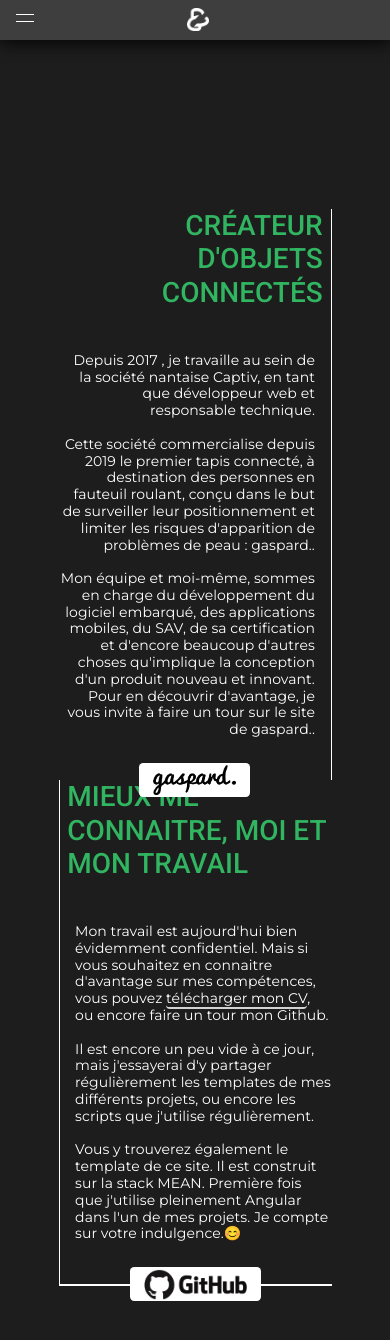
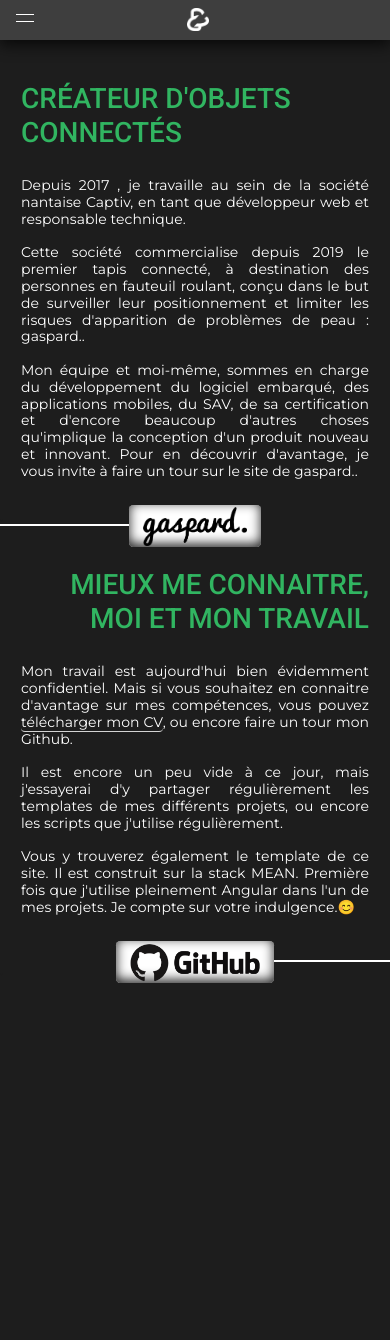
Before and after one commit to Badane/Personnal-Website, an Angular app in the folder client/: page /travail in a window 390 px wide. Shown: the top 1340 px of the page. After the commit the page ends 1004 px from the top, so only its background shows below. Built offline with nearby package versions, Linux system fonts and the light colour scheme; a web font is replaced by a local one.

Commit message:
work on mobile

```diff
--- a/client/src/app/work/work.component.html
+++ b/client/src/app/work/work.component.html
@@ -15,9 +15,9 @@
                         Pour en découvrir d'avantage, je vous invite à faire un tour sur le site de gaspard..
                     </p>
                 </div>
-                <!-- <div class="offset-sm-6 col-sm-6 bd-rb">
+                <div class="portrait p-bd-bl">
                     .
-                </div> -->
+                </div>
                 <div class="custom-button">
                     <span><a href="https://www.mistergaspard.com" target="gaspard"><img src="../../assets/images/logo-gaspard-black.png" alt="logo-gaspard"></a></span>
                 </div>
@@ -25,7 +25,7 @@
             <div class="col-sm-6 bd-l">
                 <div class="title right">
                     <h2>
-                        Mieux me connaitre, moi et mon travail
+                        Mieux me connaitre,<br> moi et mon travail
                     </h2>
                 </div>
                 <div class="description right">
@@ -36,9 +36,9 @@
                         Vous y trouverez également le template de ce site. Il est construit sur la stack MEAN. Première fois que j'utilise pleinement Angular dans l'un de mes projets. Je compte sur votre indulgence.😊
                     </p>
                 </div>
-                <!-- <div class="col-sm-6 bd-lb">
+                <div class="portrait p-bd-br">
                     .
-                </div> -->
+                </div>
                 <div class="custom-button">
                     <span><a href="https://github.com/Badane" target="github"><img src="../../assets/images/logo-github-black-500.png" alt="logo-github"></a></span>
                 </div>
--- a/client/src/app/work/work.component.scss
+++ b/client/src/app/work/work.component.scss
@@ -109,6 +109,11 @@ h2{
     border-top: 2px solid #fff;
 }
 
+.portrait{
+    color:$mainDark;
+    height: 0;
+}
+
 @media screen and (max-width:734px), screen and (orientation : portrait)  {
     .background{
       position: relative;
@@ -116,5 +121,86 @@ h2{
 
     .content{
       flex-direction: column;
+      padding: 0;
+    }
+
+    .col-sm-6{
+        width: 100%;
+        max-width: 100%;
+        flex:initial;
+        .title,.description{
+            // padding-left: 3em 1.5em 0 1.5em
+            padding-right: 1.5em;
+            padding-left: 1.5em;
+        }
+        .title{
+            padding-top: 3em;
+        }
+    }
+
+    .bd-r{
+        border-right: 0px solid #fff;
+        text-align: justify;
+        h2{
+            text-align: left;
+        }
+    }
+
+    .bd-l{
+        border-left: 0px solid #fff;
+        text-align: justify;
+        h2{
+            text-align: right;
+        }
+    }
+
+    .bd-t{
+        height: 3em;
+        border-top: 0px solid #fff;
+    }
+
+    .description{
+        padding-top: 2em;
+        padding-bottom: 2em;
+        &.left{
+            padding-right: 0;
+        }
+        &.right{
+            padding-left: 0;
+        }
+        p a{
+            border-bottom: 1px solid lightgrey;
+            &:hover{
+                color: white;
+                text-shadow: none !important;
+                border-bottom: 1px solid lightgrey;
+            }
+        }
+    }
+
+    .portrait{
+        height: initial;
+        &.p-bd-bl{
+            border-bottom: 2px solid #fff;
+            max-width: 50%;
+        }
+        &.p-bd-br{
+            margin-left: 50%;
+            border-bottom: 2px solid #fff;
+            max-width: 50%;
+        }
+    }
+
+    .custom-button{
+        bottom: -1.5em;
+        span{
+            box-shadow: inset 0 -3px 0.8em $mainDark;
+            img{
+                height: 2.8em;
+            }
+            &:hover{
+                background-color:white;
+            }
+        }
     }
 }
```
